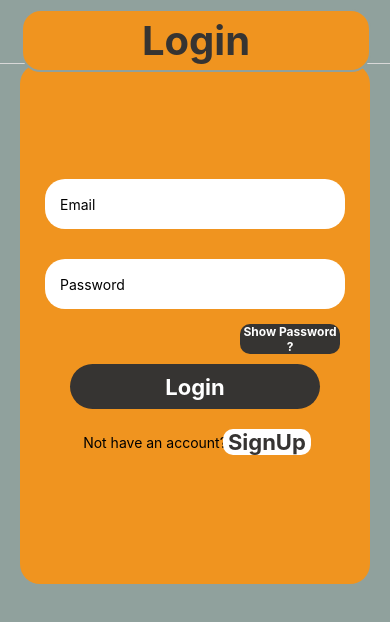
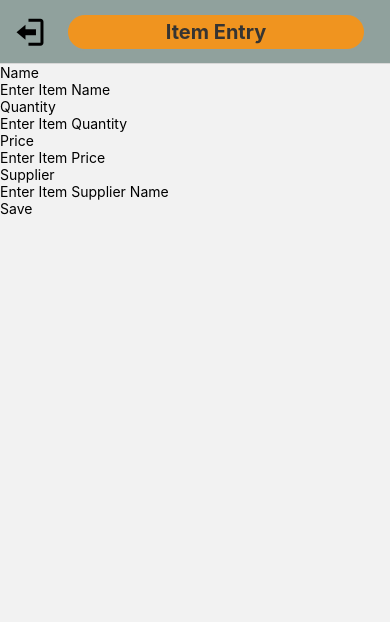
Before and after one commit to NjbSyd/Mobile-Inventory-Management-System, a React Native app: screen /ItemEntry in a window 390 px wide. Shown: the top 622 px of the page. Built offline with nearby package versions, Linux system fonts and the light colour scheme.

Commit message:
Detail and Item entry Initialized

```diff
--- a/App.js
+++ b/App.js
@@ -10,6 +10,8 @@ import { SignUpScreen } from "./View/SignUp";
 import { Logout } from "./Components/Logout";
 import * as React from "react";
 import { Text } from "@rneui/base";
+import { Details } from "./View/Detail";
+import { ItemEntry } from "./View/ItemEntry";
 
 const Stack = createStackNavigator();
 export default function App() {
@@ -62,6 +64,30 @@ export default function App() {
             },
           })}
         />
+        <Stack.Screen
+          name={"ItemEntry"}
+          component={ItemEntry}
+          options={({ navigation, route }) => ({
+            headerLeft: () => <Logout navigation={navigation} />,
+            headerTitle: () => <Text style={css.mainTitle}>Item Entry</Text>,
+            headerStyle: {
+              backgroundColor: "#90A19D",
+            },
+          })}
+        />
+        <Stack.Screen
+          name={"Details"}
+          component={Details}
+          options={({ navigation, route }) => ({
+            headerLeft: () => <Logout navigation={navigation} />,
+            headerTitle: () => (
+              <Text style={css.mainTitle}>{route.params.info.name}</Text>
+            ),
+            headerStyle: {
+              backgroundColor: "#90A19D",
+            },
+          })}
+        />
       </Stack.Navigator>
     </NavigationContainer>
   );
--- a/Components/ItemsSummary.js
+++ b/Components/ItemsSummary.js
@@ -17,7 +17,7 @@ export function ItemsSummary({ data, navigation }) {
         key={index}
         style={css.button}
         onPress={() => {
-          ToastAndroid.show("Item Selected", ToastAndroid.SHORT);
+          navigation.navigate("Details", { info: item });
         }}
       >
         <View style={css.topRowContainer}>
--- a/Database/DataControl.js
+++ b/Database/DataControl.js
@@ -12,7 +12,8 @@ export async function readData(uid) {
   return data;
 }
 
-export async function writeData(uid, data) {
-  const docRef = await addDoc(collection(fsDatabase, uid), data);
-  return docRef.id;
+export async function addNewItem(uid, data) {
+  await addDoc(collection(fsDatabase, uid), data).then(() => {
+    ToastAndroid.show("Item Added", ToastAndroid.SHORT);
+  });
 }
--- /dev/null
+++ b/View/Detail.js
@@ -0,0 +1,22 @@
+import { useCallback, useState } from "react";
+import { View } from "react-native";
+import { Text } from "@rneui/base";
+import { useFocusEffect } from "@react-navigation/native";
+
+export function Details({ navigation, route }) {
+  useFocusEffect(
+    useCallback(() => {
+      setInfo(route.params.info);
+      return () => {
+        setInfo({});
+      };
+    }, [])
+  );
+  const [info, setInfo] = useState({});
+
+  return (
+    <View>
+      <Text>Details of {info.name}</Text>
+    </View>
+  );
+}
--- a/View/Home.js
+++ b/View/Home.js
@@ -1,15 +1,22 @@
-import { useEffect, useState } from "react";
+import { useCallback, useEffect, useState } from "react";
 import { readData } from "../Database/DataControl";
 import { LoadingIndicator } from "../Components/Loading";
-import { ScrollView, Text, View, StyleSheet } from "react-native";
+import { ScrollView, Text, View, StyleSheet, Button } from "react-native";
 import { ItemsSummary } from "../Components/ItemsSummary";
 import { Logout } from "../Components/Logout";
 import { getUserInfo } from "../Database/UserAuth";
+import { useFocusEffect } from "@react-navigation/native";
 
 export function HomeScreen({ navigation, route }) {
-  useEffect(() => {
-    loadData();
-  }, []);
+  useFocusEffect(
+    useCallback(() => {
+      loadData();
+      return () => {
+        setData([]);
+        setDataLoaded(false);
+      };
+    }, [])
+  );
   function loadData() {
     getUserInfo(uid).then((r) => {
       setUserInfo(r);
@@ -26,12 +33,22 @@ export function HomeScreen({ navigation, route }) {
 
   return !dataLoaded ? (
     <LoadingIndicator />
-  ) : (
+  ) : data.length > 0 ? (
     <View style={css.MainView}>
       <Text>Hi! welcome home {userInfo.name}</Text>
       <ScrollView style={{ width: 350 }}>
-        <ItemsSummary data={data} />
+        <ItemsSummary data={data} navigation={navigation} />
       </ScrollView>
+      <Button
+        title={"Add Item"}
+        onPress={() => {
+          navigation.navigate("ItemEntry", { uid: uid });
+        }}
+      />
+    </View>
+  ) : (
+    <View>
+      <Text>No data found!!</Text>
     </View>
   );
 }
--- /dev/null
+++ b/View/ItemEntry.js
@@ -0,0 +1,50 @@
+import { View, Text, TextInput, TouchableOpacity } from "react-native";
+import { useFocusEffect } from "@react-navigation/native";
+import { useState } from "react";
+import { addNewItem } from "../Database/DataControl";
+export function ItemEntry({ navigation, route }) {
+  const [item, setItem] = useState({});
+  return (
+    <View>
+      <Text>Name</Text>
+      <TextInput
+        placeholder={"Enter Item Name"}
+        onChangeText={(text) => {
+          setItem({ ...item, name: text });
+        }}
+      />
+      <Text>Quantity</Text>
+      <TextInput
+        placeholder={"Enter Item Quantity"}
+        keyboardType={"numeric"}
+        onChangeText={(text) => {
+          setItem({ ...item, quantity: text });
+        }}
+      />
+      <Text>Price</Text>
+      <TextInput
+        placeholder={"Enter Item Price"}
+        keyboardType={"numeric"}
+        onChangeText={(text) => {
+          setItem({ ...item, price: text });
+        }}
+      />
+      <Text>Supplier</Text>
+      <TextInput
+        placeholder={"Enter Item Supplier Name"}
+        onChangeText={(text) => {
+          setItem({ ...item, supplier: text });
+        }}
+      />
+      <TouchableOpacity
+        onPress={() => {
+          addNewItem(route.params.uid, item).then((r) => {
+            navigation.navigate("Home", { uid: route.params.uid });
+          });
+        }}
+      >
+        <Text>Save</Text>
+      </TouchableOpacity>
+    </View>
+  );
+}
```
